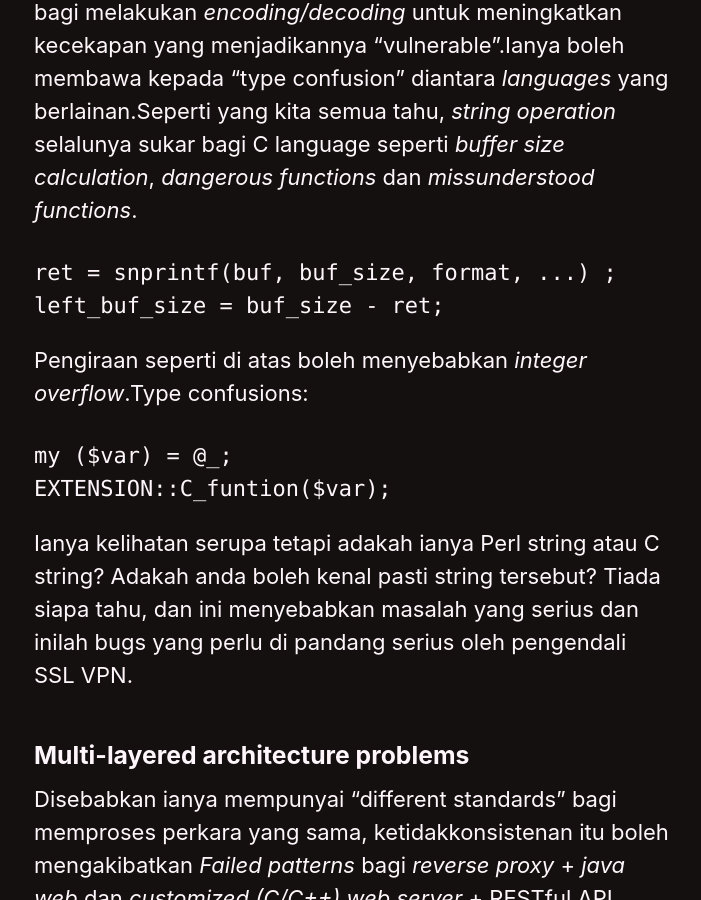
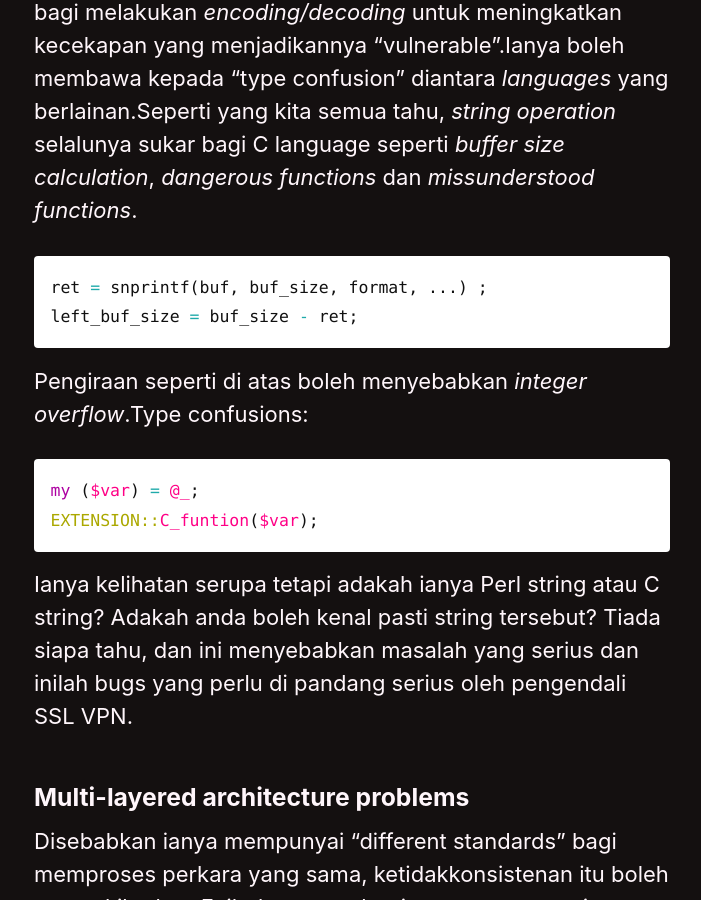
Before and after one commit to faridarif/faridarif.github.io, a Jekyll site: the page built from _posts/2021-04-03-hacking-ssl-vpn.md, in a window 1280 px wide and 900 px high, scrolled down 6438 px. Shown: the whole window, without its empty margins (288-989 px from the left). Built offline with Jekyll 4.4.1, drawn with Linux system fonts in a browser that asks for light colours; cached includes are drawn as plain includes.

Commit message:
Update 2021-04-03-hacking-ssl-vpn.md

````diff
--- a/_posts/2021-04-03-hacking-ssl-vpn.md
+++ b/_posts/2021-04-03-hacking-ssl-vpn.md
@@ -54,14 +54,14 @@ WebVPN adalah *proxy feature* yang mudah untuk digunakan kerana ianya mudah alih
 
 Kebanyakan SSL VPN mempunyai native script language extensions mereka yang tersendiri.Sama seperti PHP extensions yang mengekalkan C atau Perl yang mengekalkan C++.Kita boleh menggunakan extensions ini bagi melakukan *encoding/decoding* untuk meningkatkan kecekapan yang menjadikannya "vulnerable".Ianya boleh membawa kepada "type confusion" diantara *languages* yang berlainan.Seperti yang kita semua tahu, *string operation* selalunya sukar bagi C language seperti *buffer size calculation*, *dangerous functions* dan *missunderstood functions*.
 
-```C
+```c
 ret = snprintf(buf, buf_size, format, ...) ;
 left_buf_size = buf_size - ret;
 ```
 
 Pengiraan seperti di atas boleh menyebabkan *integer overflow*.Type confusions:
 
-```Perl
+```perl
 my ($var) = @_;
 EXTENSION::C_funtion($var);
 ```
@@ -80,4 +80,6 @@ Disebabkan ianya mempunyai "different standards" bagi memproses perkara yang sam
 https://sslvpn/public/images/x/front_x/../../../../some.php
 ```
 
+
+
 Bersambung pada bahagian seterusnya (part 2)
````
